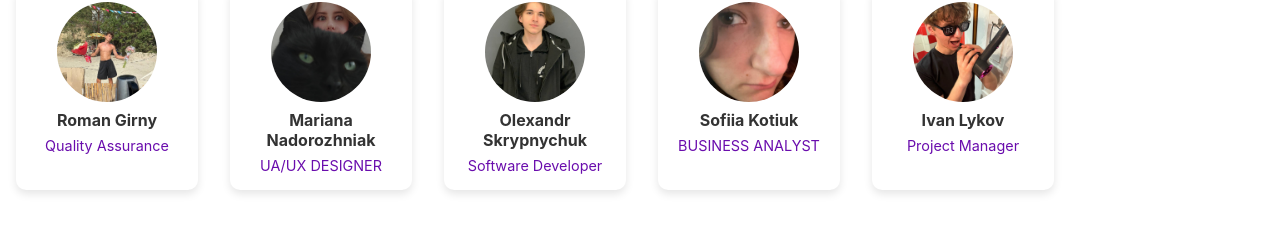
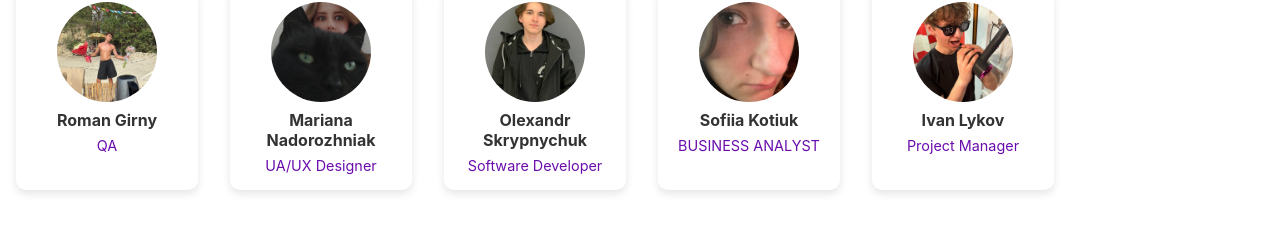
Before and after one commit to RomanGirn/SombraTeam2, a React (Create React App) app: page / in a window 1280 px wide. Shown: the part 144-371 px from the top of the page. Built offline with nearby package versions, Linux system fonts and the light colour scheme.

Commit message:
change position info

```diff
--- a/src/components/Body.js
+++ b/src/components/Body.js
@@ -7,7 +7,7 @@ const Body = () => {
         <img src={"/roman-photo.jpg"} alt="Roman Girny" style={styles.photo} />
         <div style={styles.textContainer}>
           <h2 style={styles.name}>Roman Girny</h2>
-          <p style={styles.position}>Quality Assurance</p>
+          <p style={styles.position}>QA</p>
         </div>
       </div>
         <div style={styles.card}>
@@ -15,7 +15,7 @@ const Body = () => {
 
         <div style={styles.textContainer}>
           <h2 style={styles.name}>Mariana Nadorozhniak</h2>
-          <p style={styles.position}>UA/UX DESIGNER</p>
+          <p style={styles.position}>UA/UX Designer</p>
         </div>
       </div>
       <div style={styles.card}>
```
